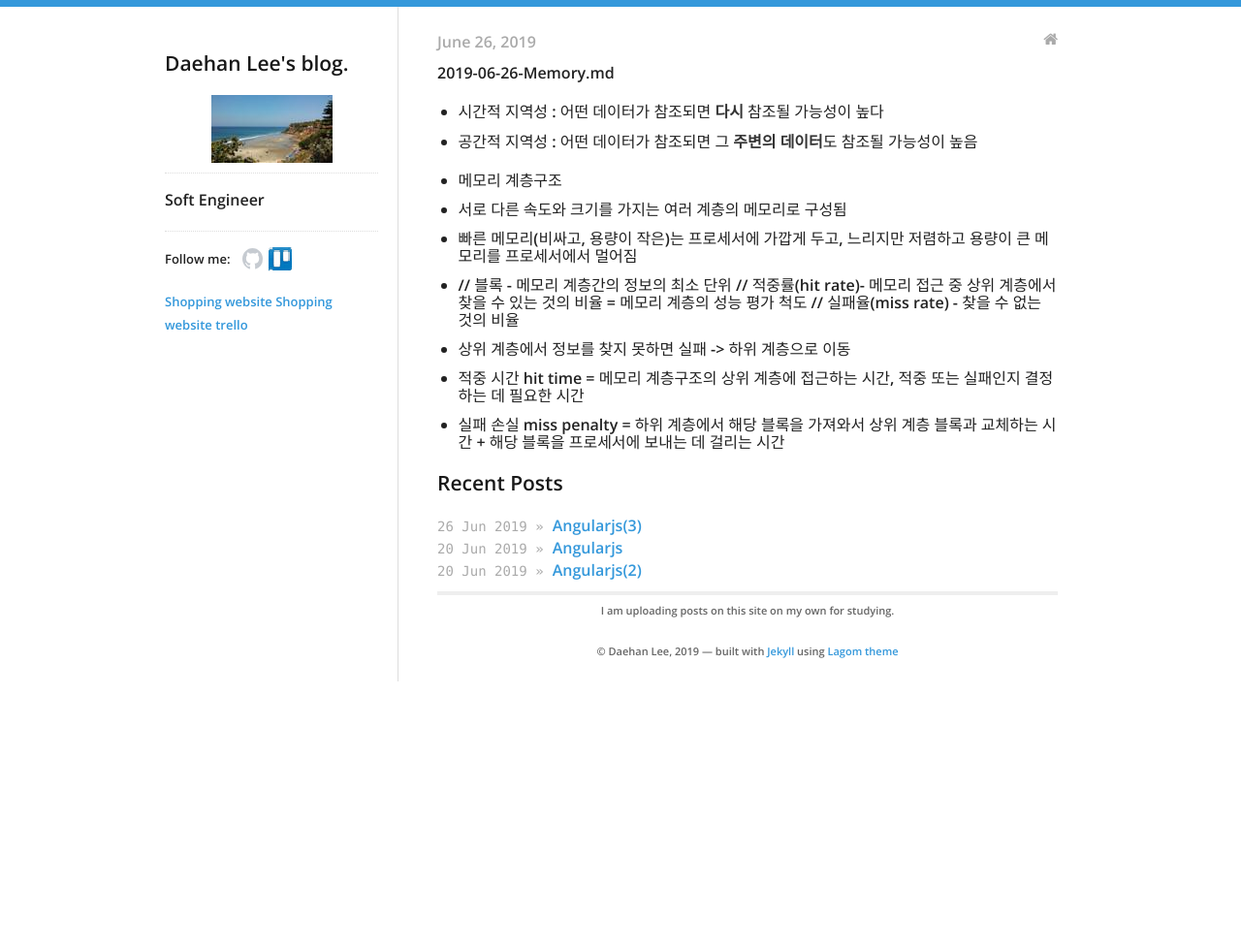
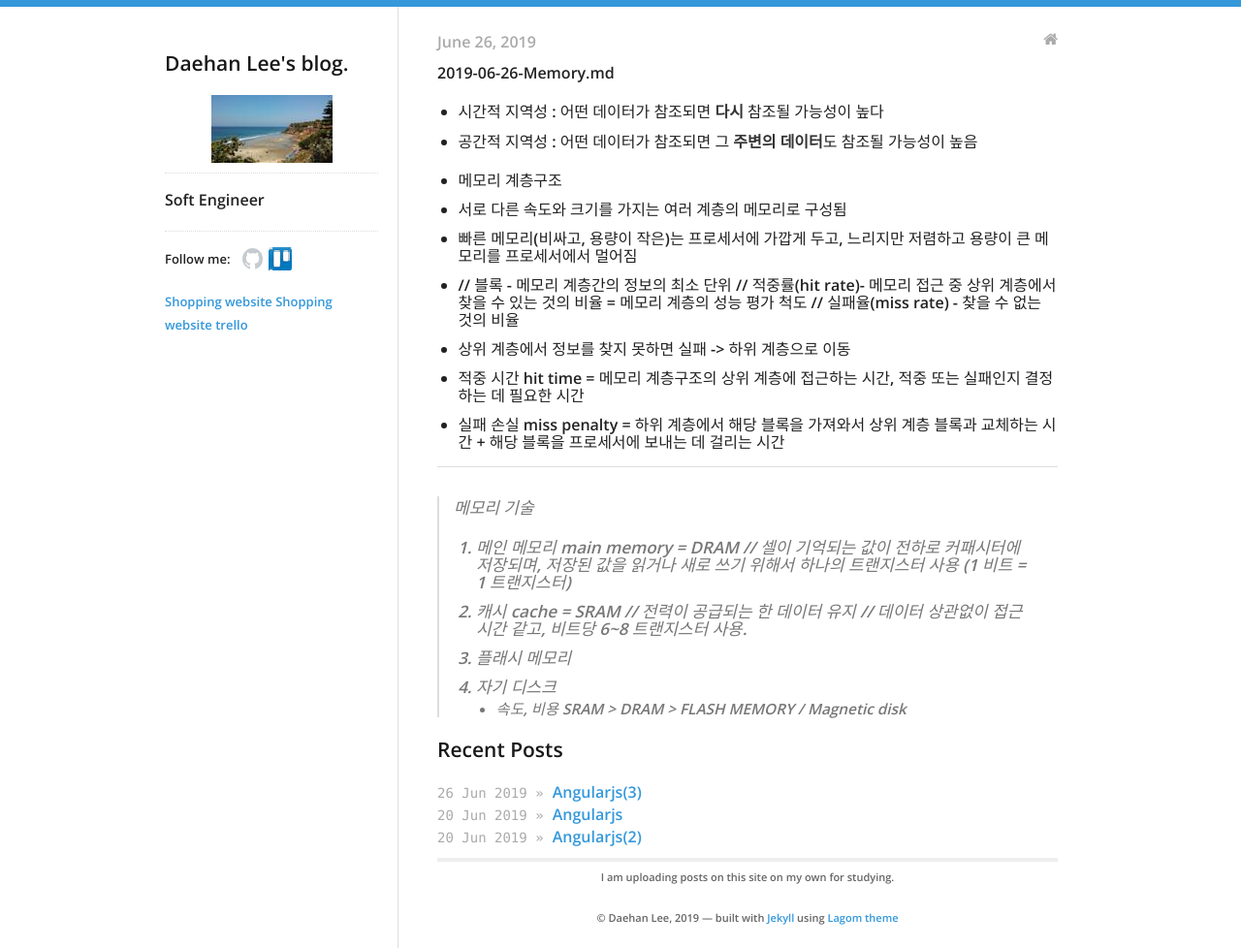
Before and after one commit to daehan0226/Study, a Jekyll site: the page built from _posts/2019-06-26-Memory.md, in a window 1280 px wide. Shown: the whole page at 97% size. Built offline with Jekyll 4.4.1, drawn with Linux system fonts in a browser that asks for light colours; before the commit the page ends 907 px from its top, so only the background shows below that.

Commit message:
Update 2019-06-26-Memory.md

```diff
--- a/_posts/2019-06-26-Memory.md
+++ b/_posts/2019-06-26-Memory.md
@@ -18,3 +18,13 @@ categories:
 - 상위 계층에서 정보를 찾지 못하면 실패 -> 하위 계층으로 이동
 - 적중 시간 hit time = 메모리 계층구조의 상위 계층에 접근하는 시간, 적중 또는 실패인지 결정하는 데 필요한 시간
 - 실패 손실 miss penalty = 하위 계층에서 해당 블록을 가져와서 상위 계층 블록과 교체하는 시간 + 해당 블록을 프로세서에 보내는 데 걸리는 시간
+
+
+- - -
+> 메모리 기술
+1. 메인 메모리 main memory = DRAM // 셀이 기억되는 값이 전하로 커패시터에 저장되며, 저장된 값을 읽거나 새로 쓰기 위해서 하나의 트랜지스터 사용
+(1 비트 = 1 트랜지스터)
+2. 캐시 cache = SRAM // 전력이 공급되는 한 데이터 유지 // 데이터 상관없이 접근 시간 같고, 비트당 6~8 트랜지스터 사용.
+3. 플래시 메모리
+4. 자기 디스크
+* 속도, 비용   SRAM > DRAM > FLASH MEMORY / Magnetic disk
```
